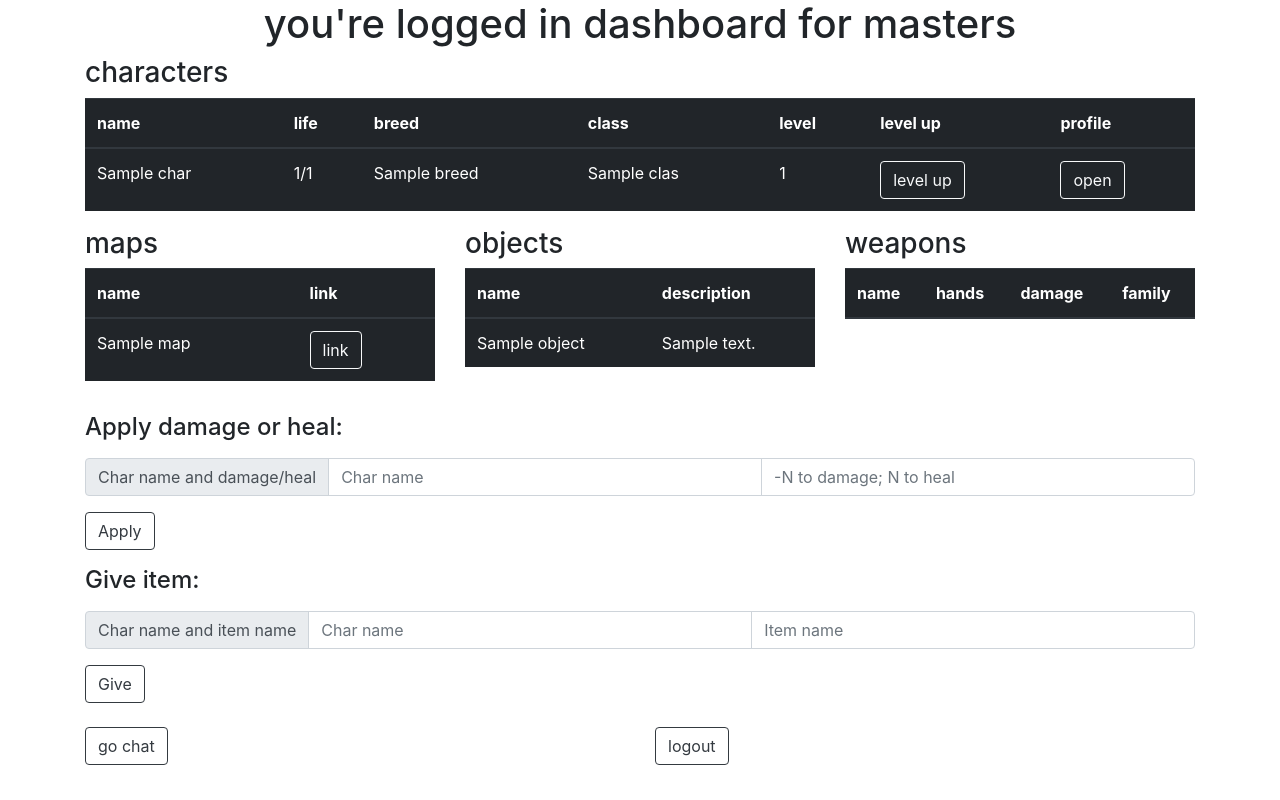
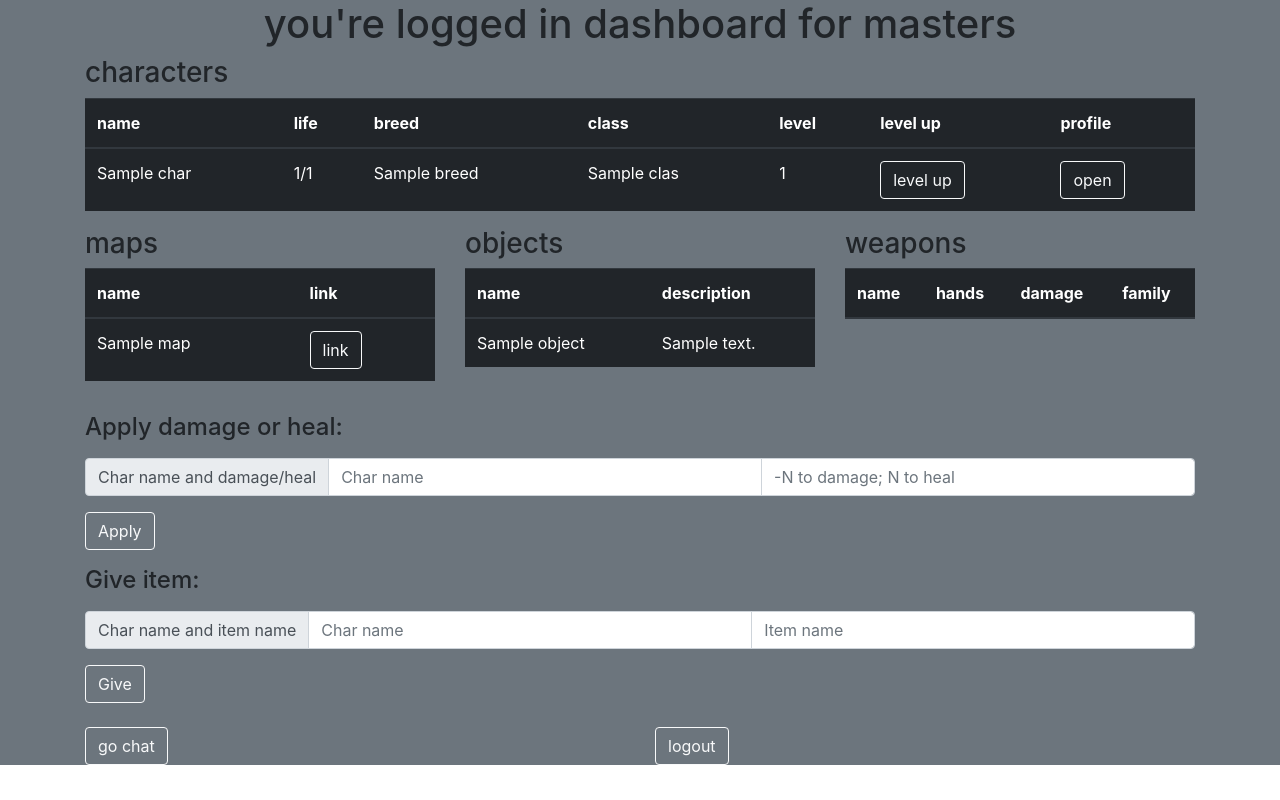
Before and after one commit to jvmaia/rpg, a Django app: page /game/master/ in a window 1280 px wide. Run offline with Django 3.2, Linux system fonts and the light colour scheme; a user stored in the database is signed in; tables that the repository leaves empty hold one stand-in row (values such as "Sample post"); data that the repository does not hold is empty; parts of the project's set-up code (start-up, migrations or seed data) failed here and were passed over; some libraries are stand-ins or nearby versions.

Commit message:
add bg-color and change button colors

```diff
--- a/templates/game/dashboard_base.html
+++ b/templates/game/dashboard_base.html
@@ -10,28 +10,30 @@
   <link href="{% static 'css/bootstrap.css' %}" rel="stylesheet">
 </head>
 <body>
+<div class="bg-secondary">
   {% block content %}
   {% endblock %}
   <br/>
   <div class="container">
     <div class="row">
       <div class="col">
-        <a class="btn btn-outline-dark" href="/chat">go chat</a>
+        <a class="btn btn-outline-light" href="/chat">go chat</a>
       </div>
       {% if user.master %}
         <div class="col">
-          <a class="btn btn-outline-dark" href="/game/logout">logout</a>
+          <a class="btn btn-outline-light" href="/game/logout">logout</a>
         </div>
       {% else %}
         <div class="col">
-          <a onclick="remove_char()" class="btn btn-outline-dark" href="/game/player">select other char</a>
+          <a onclick="remove_char()" class="btn btn-outline-light" href="/game/player">select other char</a>
         </div>
         <div class="col">
-          <a onclick="remove_char()" class="btn btn-outline-dark" href="/game/logout">logout</a>
+          <a onclick="remove_char()" class="btn btn-outline-light" href="/game/logout">logout</a>
         </div>
       {% endif %}
     </div>
   </div>
+</div>
 </body>
 {% block after_body %}
 {% endblock %}
--- a/templates/game/dashboard_master.html
+++ b/templates/game/dashboard_master.html
@@ -112,7 +112,7 @@
                     <input type="text" class="form-control" id="char_name" placeholder="Char name">
                     <input type="number" class="form-control" id="difference" placeholder="-N to damage; N to heal">
                 </div>
-                <button onclick="applyDifference()" class="btn btn-outline-dark">Apply</button>
+                <button onclick="applyDifference()" class="btn btn-outline-light">Apply</button>
 
                 <p><h4>Give item:</h4></p>
                 <div class="input-group mb-3">
@@ -122,7 +122,7 @@
                     <input type="text" class="form-control" id="char_name01" placeholder="Char name">
                     <input type="text" class="form-control" id="item_name" placeholder="Item name">
                 </div>
-                <button onclick="giveItem()" class="btn btn-outline-dark">Give</button>
+                <button onclick="giveItem()" class="btn btn-outline-light">Give</button>
             </div>
         </div>
     {% endif %}
@@ -130,4 +130,5 @@
 
 {% block after_body %}
     <script src="{% static 'game/js/master.js' %}"></script>
+    <link href="{% static 'game/css/master.css' %}" rel="stylesheet">
 {% endblock %}
--- a/templates/game/select_char.html
+++ b/templates/game/select_char.html
@@ -1,7 +1,7 @@
 {% extends 'base.html' %}
 {% load static %}
 {% block content %}
-<body>
+<body class="bg-secondary">
 <div class="container">
   <div class="row">
     <div class="col">
@@ -32,7 +32,7 @@
   </div>
 </div>
 
-<a onclick="remove_char()" href="/game/logout" class="nav justify-content-center"><button class="btn btn-outline-dark">logout</button></a>
+<a onclick="remove_char()" href="/game/logout" class="nav justify-content-center"><button class="btn btn-outline-light">logout</button></a>
 
 </body>
 <script src="{% static 'game/js/select_char.js' %}"></script>
```
